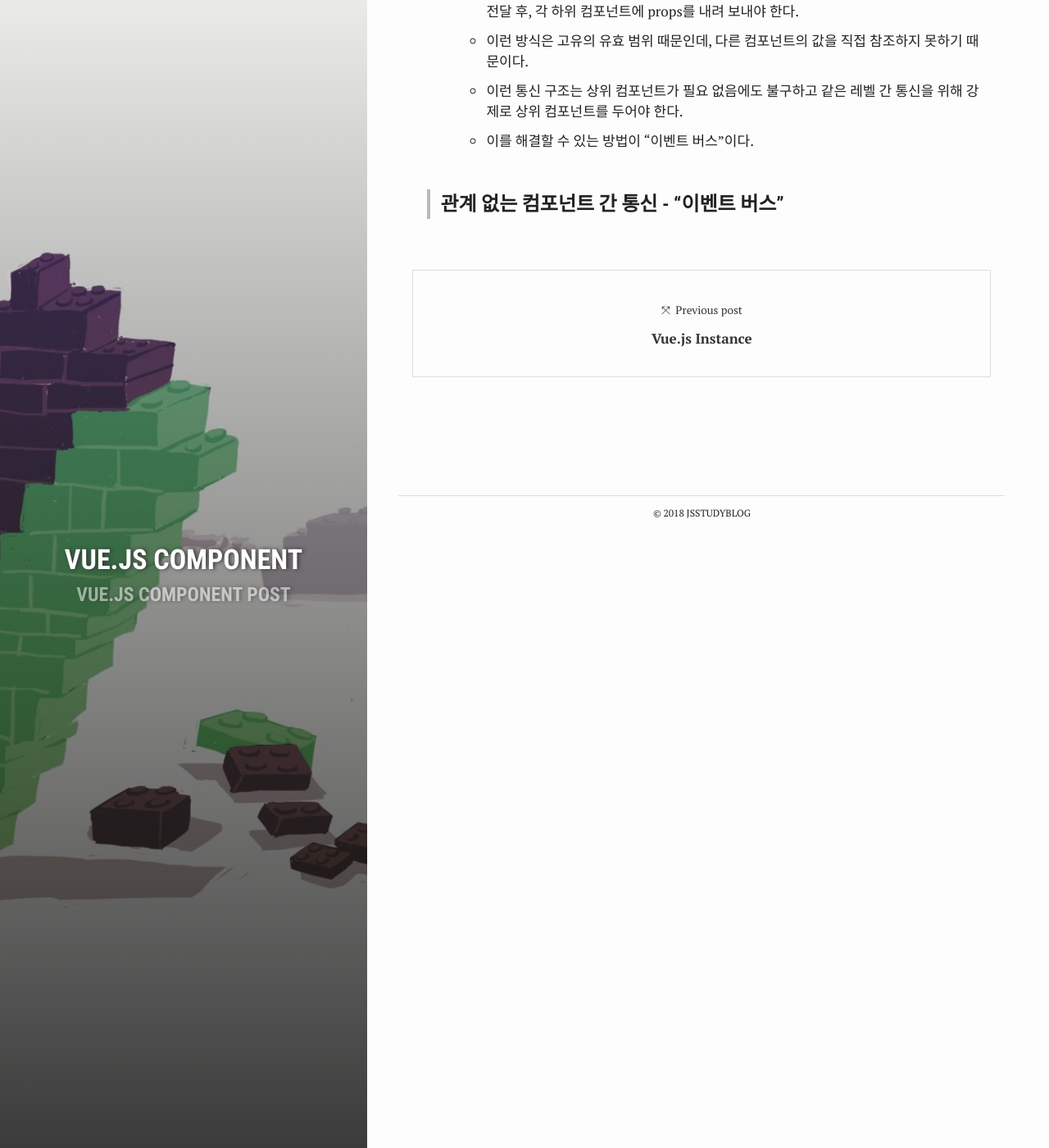
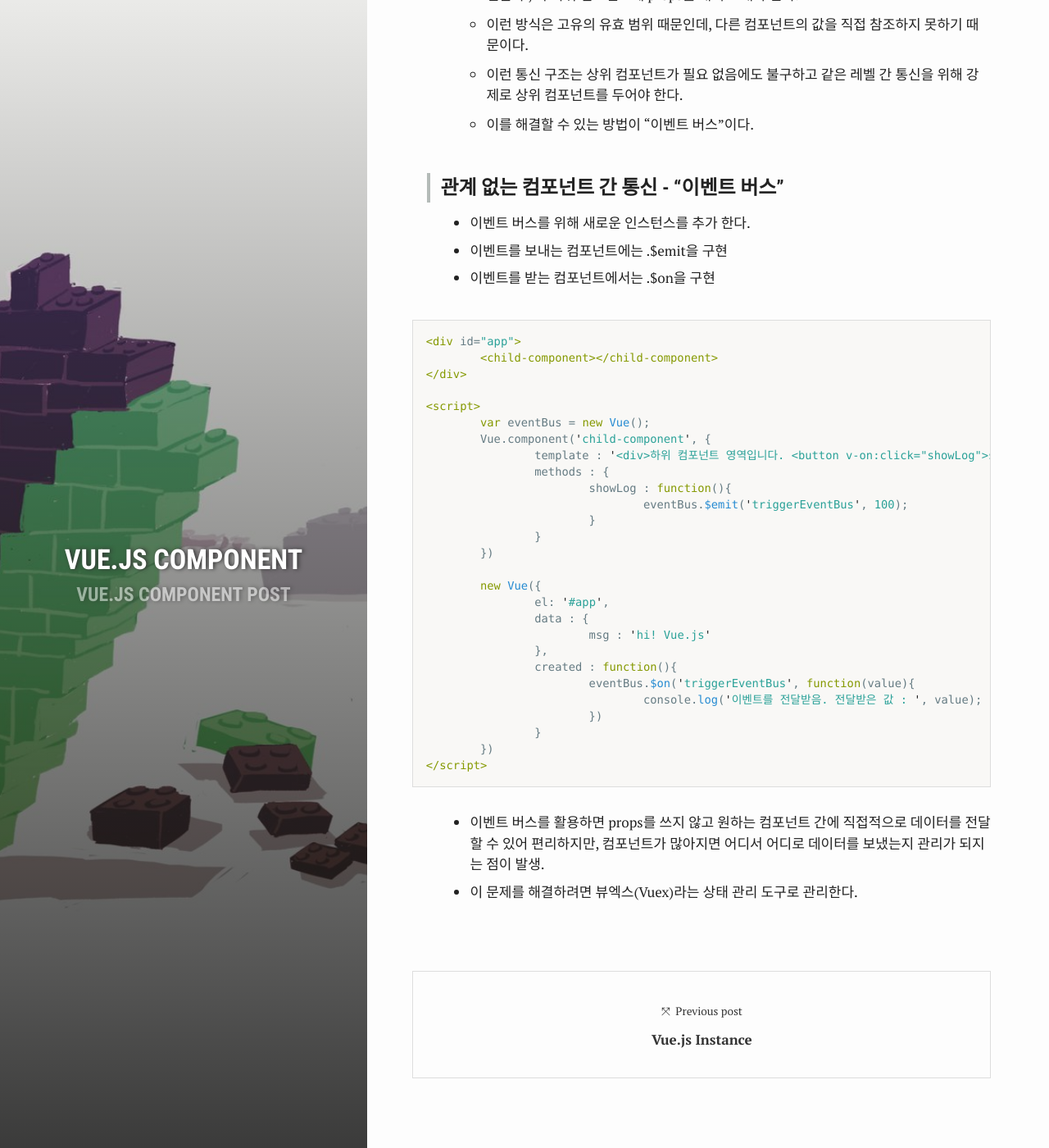
Before and after one commit to minsukong/jsStudyBlog, a Jekyll site: the page built from _posts/2018-02-06-vueComponent.md, in a window 1280 px wide and 1400 px high, scrolled down 3994 px. Shown: the whole window at 82% size. Built offline with Jekyll 4.4.1, drawn with Linux system fonts in a browser that asks for light colours; comment, search, counter and statistics services are not loaded; some of the changed text lies outside the part shown.

Commit message:
post update

````diff
--- a/_posts/2018-02-06-vueComponent.md
+++ b/_posts/2018-02-06-vueComponent.md
@@ -124,7 +124,6 @@ author: codeMonkey
 			<!-- printText -> 상위 컴포넌트 메소드명 -->
 		</div>
 
-		<script src="vue.js"></script>
 		<script>
 			Vue.component('child-component', {
 				template : '<button v-on:click="showLog">show</button>',
@@ -155,3 +154,38 @@ author: codeMonkey
 	- 이를 해결할 수 있는 방법이 "이벤트 버스"이다.
 
 ##### 관계 없는 컴포넌트 간 통신 - "이벤트 버스" #####
+- 이벤트 버스를 위해 새로운 인스턴스를 추가 한다.
+- 이벤트를 보내는 컴포넌트에는 .$emit을 구현
+- 이벤트를 받는 컴포넌트에서는 .$on을 구현
+
+``` html
+<div id="app">
+	<child-component></child-component>
+</div>
+
+<script>
+	var eventBus = new Vue();
+	Vue.component('child-component', {
+		template : '<div>하위 컴포넌트 영역입니다. <button v-on:click="showLog">show</button></div>',
+		methods : {
+			showLog : function(){
+				eventBus.$emit('triggerEventBus', 100);
+			}
+		}
+	})
+
+	new Vue({
+		el: '#app',
+		data : {
+			msg : 'hi! Vue.js'
+		},
+		created : function(){
+			eventBus.$on('triggerEventBus', function(value){
+				console.log('이벤트를 전달받음. 전달받은 값 : ', value);
+			})
+		}
+	})
+</script>
+```
+- 이벤트 버스를 활용하면 props를 쓰지 않고 원하는 컴포넌트 간에 직접적으로 데이터를 전달할 수 있어 편리하지만, 컴포넌트가 많아지면 어디서 어디로 데이터를 보냈는지 관리가 되지는 점이 발생.
+- 이 문제를 해결하려면 뷰엑스(Vuex)라는 상태 관리 도구로 관리한다.
````
